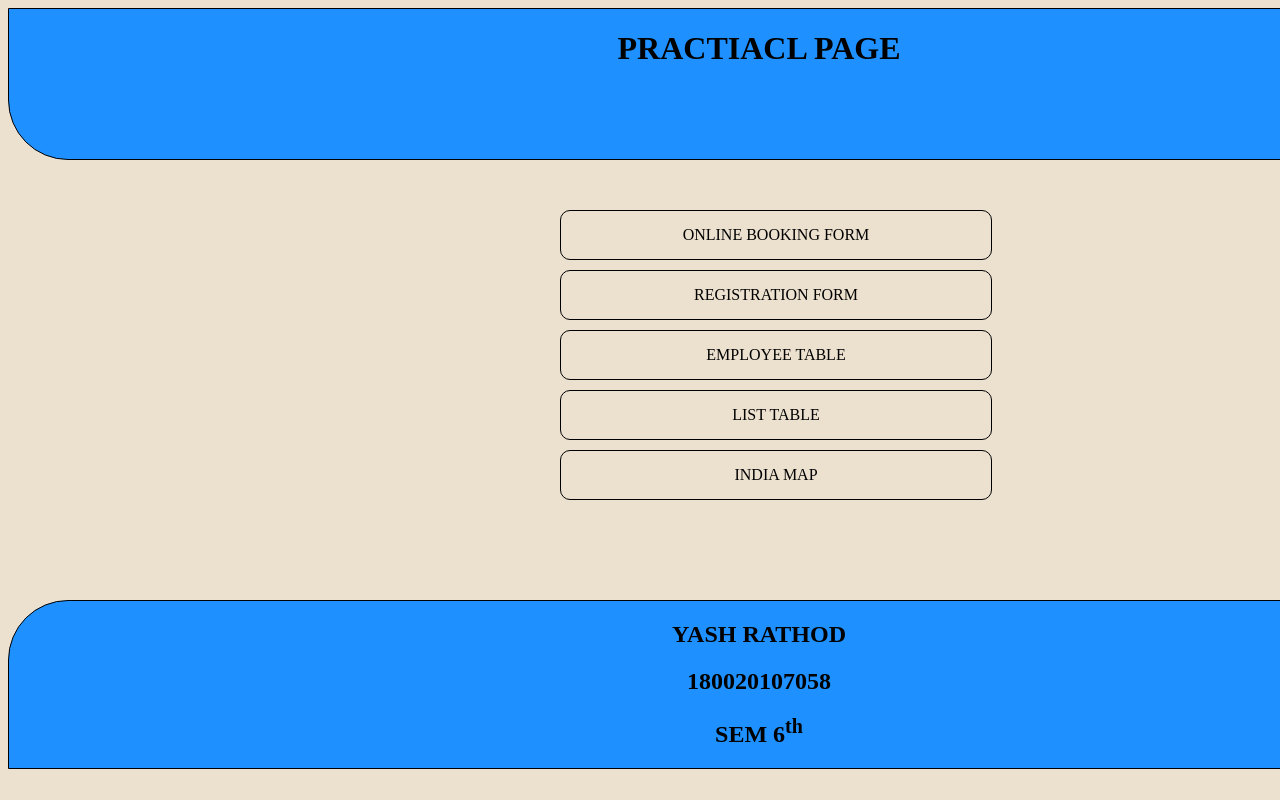
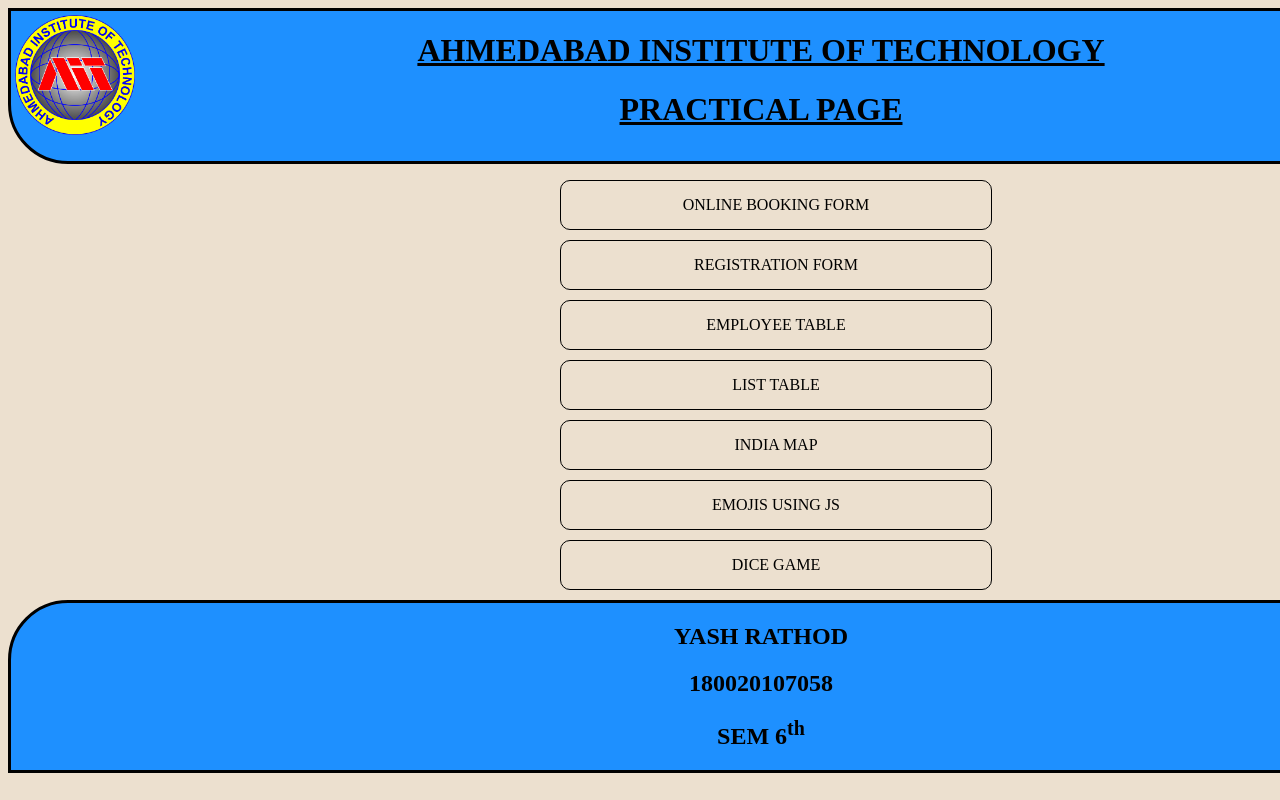
Before and after one commit to yashrathod31/180020107058.github.io, a plain HTML site: page index.html in a window 1280 px wide. Shown: the top 800 px of the page. Drawn offline with Linux system fonts and the light colour scheme.

Commit message:
Update index.html

```diff
--- a/index.html
+++ b/index.html
@@ -1,21 +1,22 @@
 <html>
-<head>
+<head> <link rel="icon" href="446-4467811_united-airplane-transparent-background-hd-png-download.png" type="image/gif" sizes="16x16">
+    <title>AIT</title>
     <style>
         .links
         {
             position: absolute;
-            top:200px;
+            top:170px;
             left:550px;
         }
 
         a
         {
-            text-decoration: none;
+            text-decoration:none;
             display: block;
             text-align: center;
             padding: 15px;
             margin: 10px;
-            border: 1px solid BLACK;
+            border: 1px solid black;
             width: 400px;
             border-radius: 10px;
             color: black;
@@ -37,7 +38,7 @@
             border-bottom-left-radius: 60px;
             border-bottom-right-radius: 60px;
             border-color: BLACK;
-            border-width: 1px;
+            border-width: 3px;
             border-style: solid;
 
 
@@ -54,21 +55,24 @@
             border-top-left-radius: 60px;
             border-top-right-radius: 60px;
             border-color: BLACK;
-            border-width: 1px;
+            border-width: 3px;
             border-style: solid;
             width: 1500px;
-        }img{
+        }
+        img{
             position: absolute;
             left: 15px;
             top: 15px;
             height: 120px;
         }
-
     </style>
 </head>
     <body style="background-color: rgb(236,224,207)">
         <header>
-            <h1>PRACTIACL PAGE</h1>
+            <img src="446-4467811_united-airplane-transparent-background-hd-png-download.png">
+            <h1><u>AHMEDABAD INSTITUTE OF TECHNOLOGY</u></h1>
+            <h1><u>PRACTICAL PAGE</u></h1>
+
         </header>
         <div class="links">
     <a href="register.html">ONLINE BOOKING FORM</a>
@@ -76,6 +80,8 @@
     <a href="P1-EX(3).html">EMPLOYEE TABLE</a>
     <a href="list.html">LIST TABLE</a>
     <a href="map.html">INDIA MAP</a>
+    <a href="lab3.html">EMOJIS USING JS</a>
+    <a href="ROLL_DICE.html">DICE GAME</a>
         </div>
 
         <footer>
```
